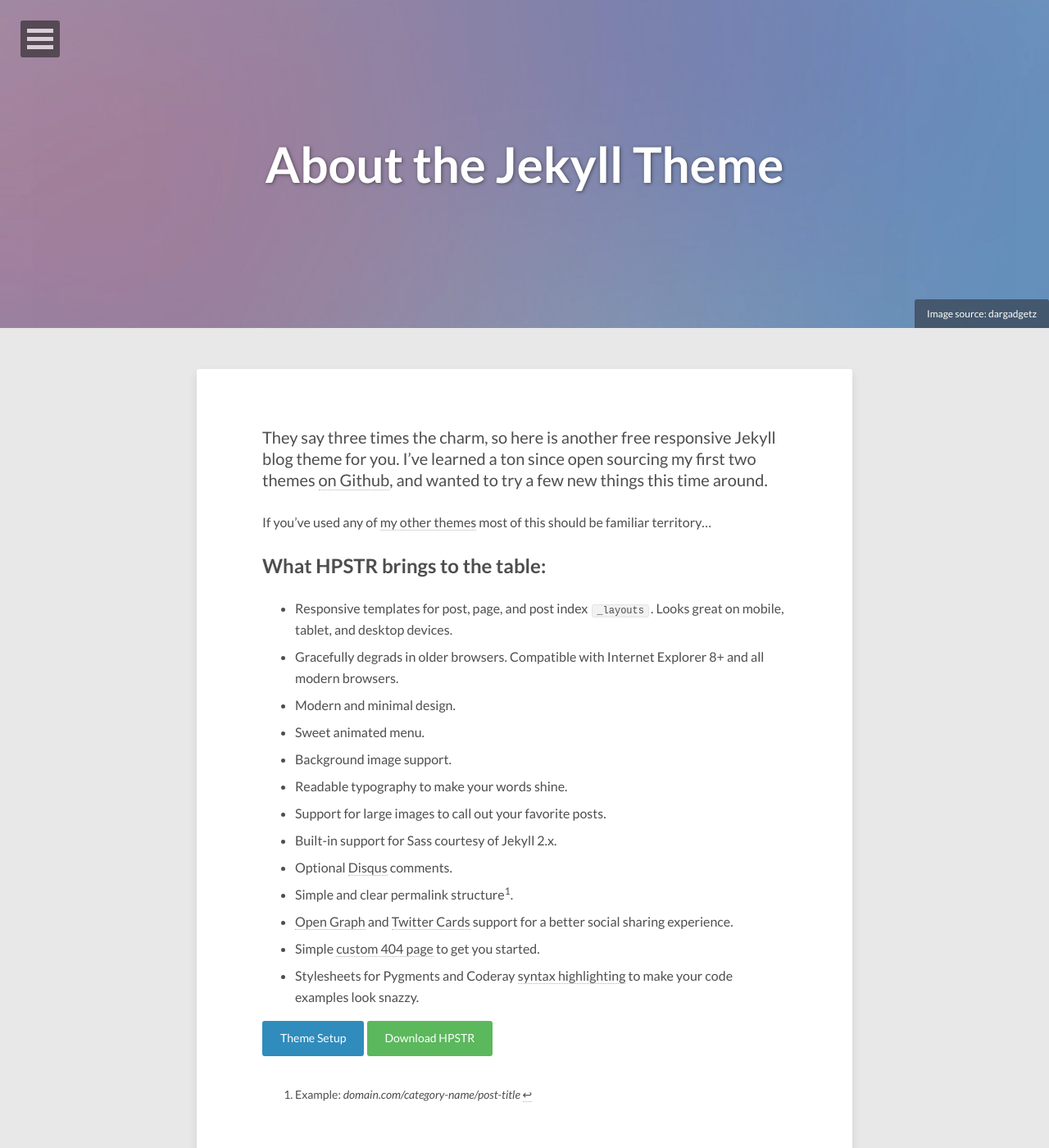
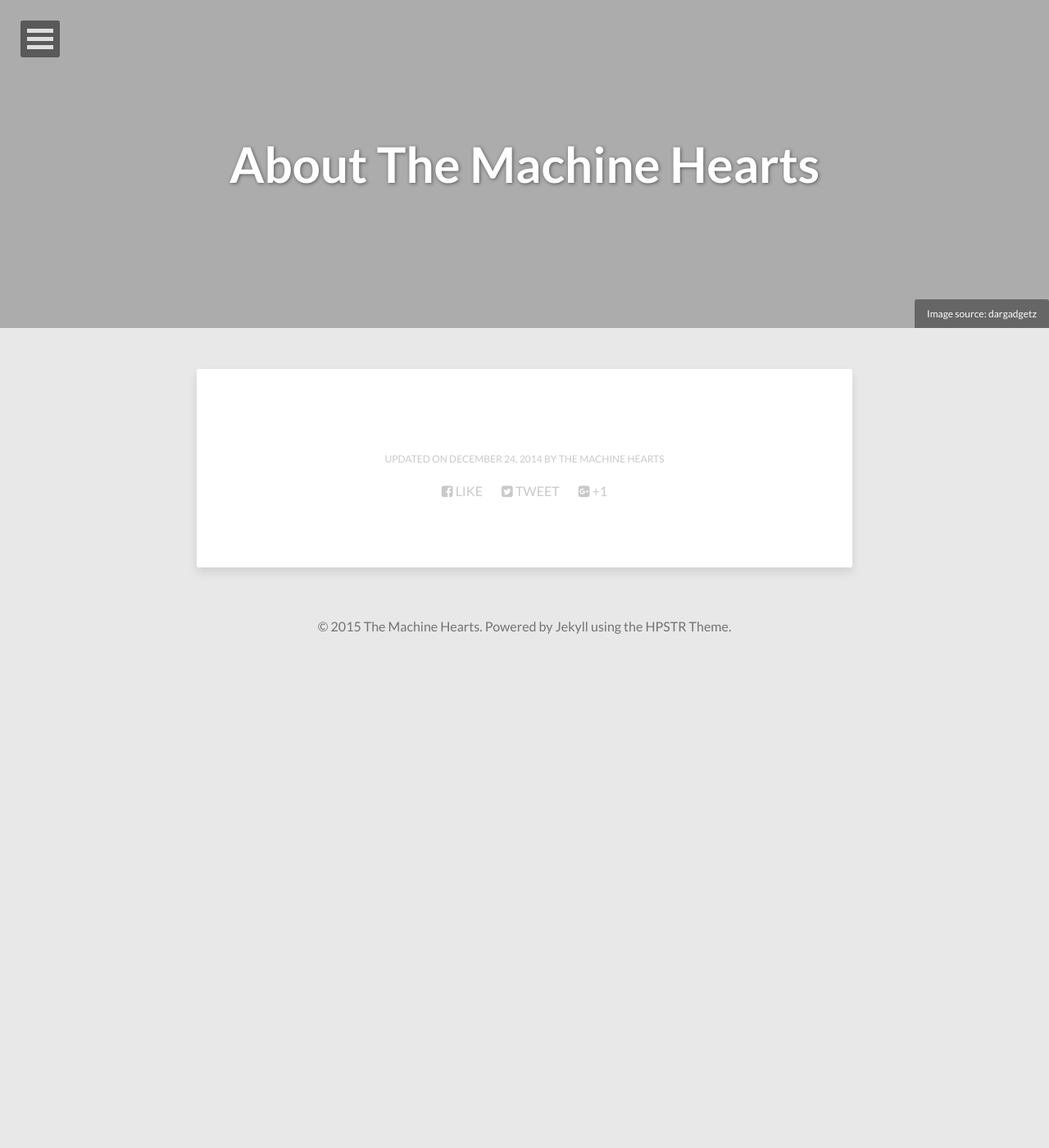
Before and after one commit to robinsk1/themachinehearts, a Jekyll site: the page built from about/index.md, in a window 1280 px wide and 1400 px high. Shown: the whole window at 82% size. Built offline with Jekyll 4.4.1, drawn with Linux system fonts in a browser that asks for light colours; nearby versions of some CDN libraries.

Commit message:
first post

```diff
--- a/_config.yml
+++ b/_config.yml
@@ -8,20 +8,20 @@
 # Owner/author information
 owner:
   name:           The Machine Hearts
-  avatar:         avatar.jpg
-  bio:            "Your bio goes here. It shouldn't be super long but a good two sentences or two should suffice."
+  avatar:         the-machine-hearts.png
+  bio:            "We think to much and feel too little."
   email:          you@email.com
   # Social networking links used in footer. Update and remove as you like.
-  twitter:
-  facebook:
-  github:
-  stackexchange:
-  linkedin:
-  instagram:
-  flickr:
-  tumblr:
-  # google plus id, include the '+', eg +mmistakes
-  google_plus:    +yourid
+  #twitter:
+  #facebook:
+  #github:
+  #stackexchange:
+  #linkedin:
+  #instagram:
+  #flickr:
+  #tumblr:
+  ## google plus id, include the '+', eg +mmistakes
+  #google_plus:    +yourid
 
 # Analytics and webmaster tools stuff goes here
 google_analytics:
@@ -30,9 +30,9 @@
 bing_verify:
 
 # http://en.wikipedia.org/wiki/List_of_tz_database_time_zones
-timezone:    America/New_York
+timezone:    Europ/Madrid
 future:      true
-pygments:    true
+highlighter:    true
 markdown:    kramdown
 
 # Amount of posts to show on home page
--- a/about/index.md
+++ b/about/index.md
@@ -1,6 +1,6 @@
 ---
 layout: page
-title: About the Jekyll Theme
+title: About The Machine Hearts
 image:
   feature: abstract-5.jpg
   credit: dargadgetz
@@ -9,26 +9,6 @@
 modified: 2014-12-24
 ---
 
-They say three times the charm, so here is another free responsive Jekyll blog theme for you. I've learned a ton since open sourcing my first two themes [on Github](http://github.com/mmistakes), and wanted to try a few new things this time around.
-
-If you've used any of [my other themes](http://mademistakes.com/work/jekyll-themes/) most of this should be familiar territory...
-
-## What HPSTR brings to the table:
-
-* Responsive templates for post, page, and post index `_layouts`. Looks great on mobile, tablet, and desktop devices.
-* Gracefully degrads in older browsers. Compatible with Internet Explorer 8+ and all modern browsers.
-* Modern and minimal design.
-* Sweet animated menu.
-* Background image support.
-* Readable typography to make your words shine.
-* Support for large images to call out your favorite posts.
-* Built-in support for Sass courtesy of Jekyll 2.x.
-* Optional [Disqus](http://disqus.com) comments.
-* Simple and clear permalink structure[^1].
-* [Open Graph](https://developers.facebook.com/docs/opengraph/) and [Twitter Cards](https://dev.twitter.com/docs/cards) support for a better social sharing experience.
-* Simple [custom 404 page]({{ site.url }}/404.html) to get you started.
-* Stylesheets for Pygments and Coderay [syntax highlighting]({{ site.url }}/code-highlighting-post/) to make your code examples look snazzy.
-
-<div markdown="0"><a href="{{ site.url }}/theme-setup/" class="btn btn-info">Theme Setup</a> <a href="https://github.com/mmistakes/hpstr-jekyll-theme" class="btn btn-success">Download HPSTR</a></div>
+<!--<div markdown="0"><a href="{{ site.url }}/theme-setup/" class="btn btn-info">Theme Setup</a> <a href="https://github.com/mmistakes/hpstr-jekyll-theme" class="btn btn-success">Download HPSTR</a></div>-->
 
 [^1]: Example: *domain.com/category-name/post-title*
--- a/index.html
+++ b/index.html
@@ -1,13 +1,13 @@
 ---
 layout: post-index
-title: Latest Posts
+<!--title: Latest Posts-->
 description: "Describe this nonsense."
 tags: [Jekyll, theme, themes, responsive, blog, modern]
 comments: false
 image:
   feature: abstract-1.jpg
-  credit: dargadgetz
-  creditlink: http://www.dargadgetz.com/ios-7-abstract-wallpaper-pack-for-iphone-5-and-ipod-touch-retina/
+  <!--credit: dargadgetz-->
+  <!--creditlink: http://www.dargadgetz.com/ios-7-abstract-wallpaper-pack-for-iphone-5-and-ipod-touch-retina/-->
 ---
 
 {% for post in paginator.posts %}
```
Also changed, not shown: _posts/2015-11-28-welcome-to-jekyll.markdown (+3 -21 lines), images/abstract-1-old.jpg (added), images/abstract-1.jpg, images/abstract-5_old.jpg (renamed from images/abstract-5.jpg), images/the-machine-hearts.png (added).
